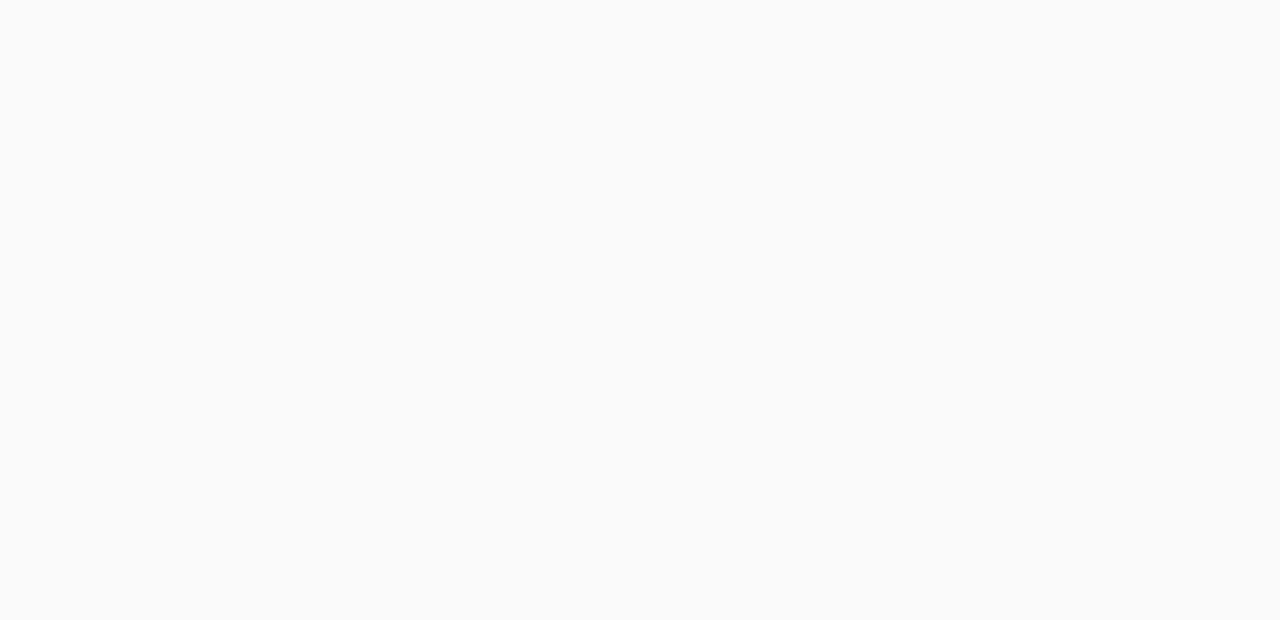
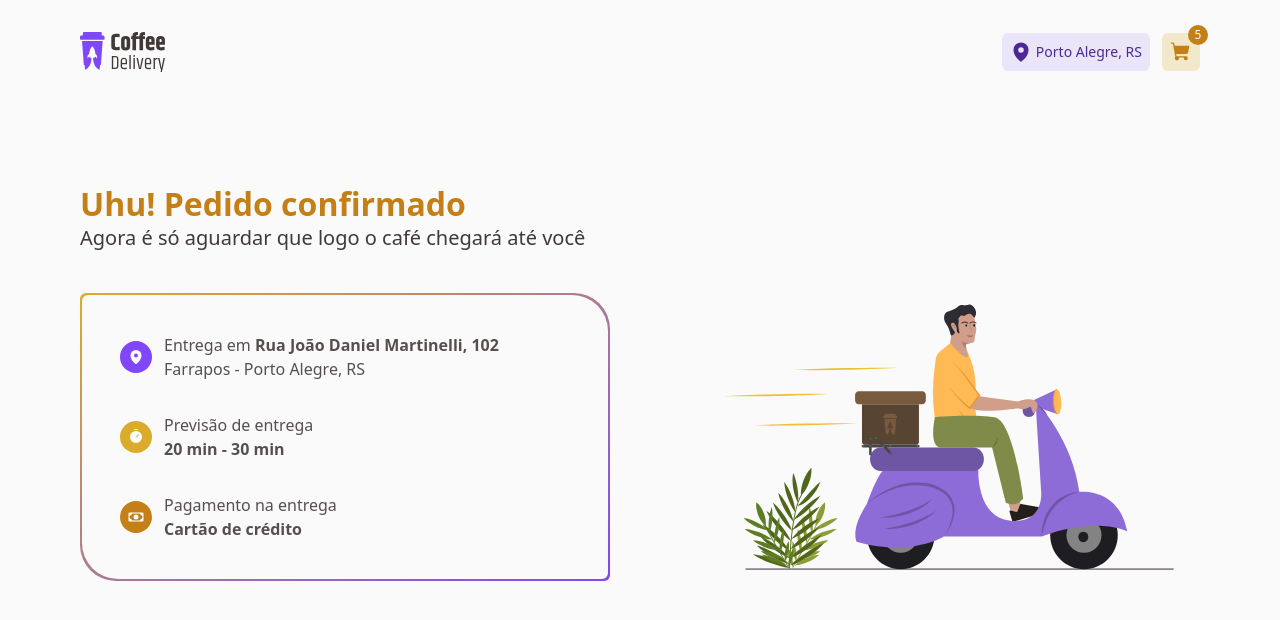
Before and after one commit to wwilliamsantana/coffee-delivery-ignite, a React (Vite) app: page /checkout/success in a window 1280 px wide. Before the commit this address had no page. Shown: the top 620 px of the page. Built offline with nearby package versions, Linux system fonts and the light colour scheme.

Commit message:
Estrutura - Success - Ok

```diff
--- a/src/Router.tsx
+++ b/src/Router.tsx
@@ -2,6 +2,7 @@
 import { DefaultLayout } from "./Layout/DefaultLayout";
 import { Checkout } from "./pages/Checkout";
 import { Home } from "./pages/Home";
+import { Success } from "./pages/Success";
 
 
 export function Router() {
@@ -10,6 +11,8 @@
       <Route path="/" element={<DefaultLayout />}>
         <Route path="/" element={<Home />} />
         <Route path="/checkout" element={<Checkout />} />
+        <Route path="/checkout/success" element={<Success />} />
+
 
       </Route>
     </Routes>
--- a/src/pages/Checkout/index.tsx
+++ b/src/pages/Checkout/index.tsx
@@ -2,6 +2,7 @@
 import * as ToggleGroup from '@radix-ui/react-toggle-group';
 import image1 from "../../assets/coffees/Image.svg"
 import { useState } from "react";
+import { NavLink } from "react-router-dom";
 
 export function Checkout() {
 
@@ -10,7 +11,7 @@
   console.log(paymentMethod)
 
   return (
-    <div className="max-w-[70rem] mx-auto flex items-start justify-center gap-8">
+    <div className="max-w-[70rem] mx-auto flex items-start justify-center gap-8 mt-10">
 
       <div className="flex flex-col flex-1 gap-[0.9375rem] items-start">
         <span className="font-baloo font-bold text-lg text-base-subtitle">Complete seu pedido</span>
@@ -62,26 +63,23 @@
 
               <input
                 className="w-[12.5rem] bg-base-input p-3 text-base-text placeholder:text-base-label rounded  outline-none  focus:ring-1 ring-yellow-dark"
-                type="number"
+                type="text"
                 placeholder="Bairro"
               />
               <input
                 className="w-full bg-base-input p-3 text-base-text placeholder:text-base-label rounded  outline-none  focus:ring-1 ring-yellow-dark"
-                type="number"
+                type="text"
                 placeholder="Cidade"
               />
               <input
                 className="w-[3.75rem] bg-base-input p-3 text-base-text placeholder:text-base-label rounded  outline-none  focus:ring-1 ring-yellow-dark"
-                type="number"
+                type="text"
+
                 placeholder="UF"
               />
 
 
             </div>
-
-
-
-
           </form>
 
         </div>
@@ -227,11 +225,11 @@
 
             </div>
 
-
-            <button className="bg-yellow hover:bg-yellow-dark text-white px-2 py-3 rounded-md uppercase text-center mt-6">
-              Confirmar pedido
-            </button>
-
+            <NavLink to={"/checkout/success"}>
+              <button className="bg-yellow hover:bg-yellow-dark w-full text-white font-bold px-2 py-3 rounded-md uppercase text-center mt-6">
+                Confirmar pedido
+              </button>
+            </NavLink>
 
           </div>
         </div>
--- /dev/null
+++ b/src/pages/Success/index.tsx
@@ -0,0 +1,61 @@
+import { MapPin, Money, Timer } from "phosphor-react"
+import imageSuccess from "../../assets/Ilustration.svg"
+
+export function Success() {
+  return (
+    <div className="max-w-[70rem] mx-auto">
+      <div className="w-full flex flex-col items-start mt-20">
+        <span className="font-baloo font-extrabold text-[2rem] leading-10 text-yellow-dark">Uhu! Pedido confirmado</span>
+        <span className="text-xl text-base-subtitle">Agora é só aguardar que logo o café chegará até você</span>
+
+      </div>
+      <div className="flex items-center mt-10 gap-[6.375rem]">
+
+        <div className="p-0.5 bg-gradient-to-tl from-purple to-yellow rounded-md rounded-tr-[2.25rem] rounded-bl-[2.25rem]">
+          <div className="w-[32.875rem] rounded-md rounded-tr-[2.25rem] rounded-bl-[2.25rem] p-[2.375rem] bg-background flex flex-col gap-8">
+
+            <div className="flex items-center justify-start gap-3">
+              <div className="p-2 rounded-full bg-purple text-white">
+                <MapPin size={16} weight="fill" />
+              </div>
+
+              <div className="text-base-text">
+                <span>Entrega em <strong>Rua João Daniel Martinelli, 102</strong>{<br />} Farrapos - Porto Alegre, RS</span >
+              </div>
+
+            </div>
+
+            <div className="flex items-center justify-start gap-3">
+              <div className="p-2 rounded-full bg-yellow text-white">
+                <Timer size={16} weight="fill" />
+              </div>
+
+              <div className="text-base-text">
+                <span>Previsão de entrega{<br />} <strong>20 min - 30 min</strong></span >
+              </div>
+
+            </div>
+
+            <div className="flex items-center justify-start gap-3">
+              <div className="p-2 rounded-full bg-yellow-dark text-white">
+                <Money size={16} weight="fill" />
+              </div>
+
+              <div className="text-base-text">
+                <span>Pagamento na entrega{<br />}<strong>Cartão de crédito</strong></span >
+              </div>
+
+            </div>
+
+
+
+          </div>
+        </div>
+
+        <div className="w-full">
+          <img src={imageSuccess} alt="" />
+        </div>
+      </div>
+    </div>
+  )
+}
--- a/tailwind.config.cjs
+++ b/tailwind.config.cjs
@@ -21,9 +21,8 @@
       "base-card": "#F3F2F2",
 
       "background": "#FAFAFA",
-      "white": "#FFFFFF"
+      "white": "#FFFFFF",
 
-    },
     extend: {
      fontFamily:{
       sans: ["Roboto", "sans-serif"],
@@ -31,6 +30,8 @@
      },
      backgroundImage:{
       'backHeading': "url('/src/assets/Background.svg')",
+      "success-linear": "linear-gradient(102.89deg, #DBAC2C 2.61%, #8047F8 98.76%);"
+     },
      }
     },
   },
```
Also changed, not shown: src/assets/Ilustration.svg (added).
